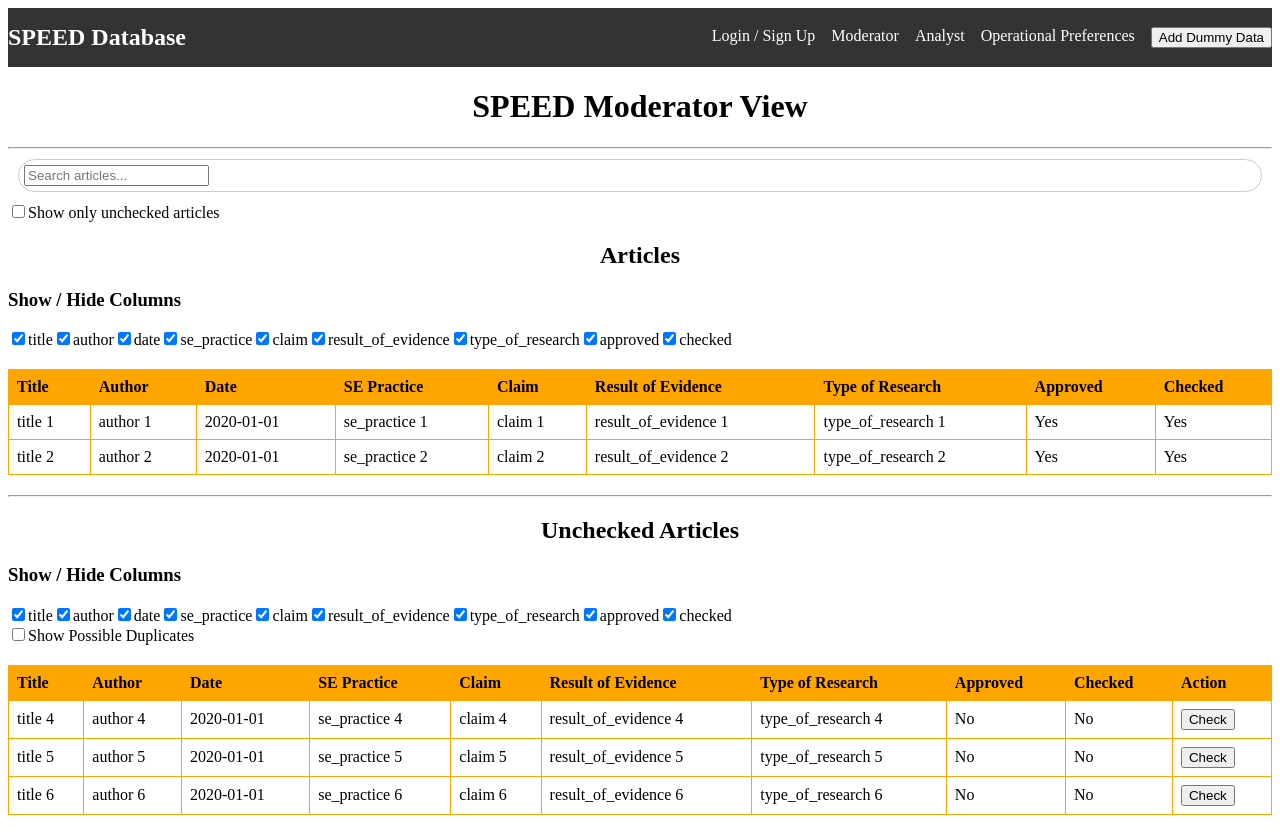
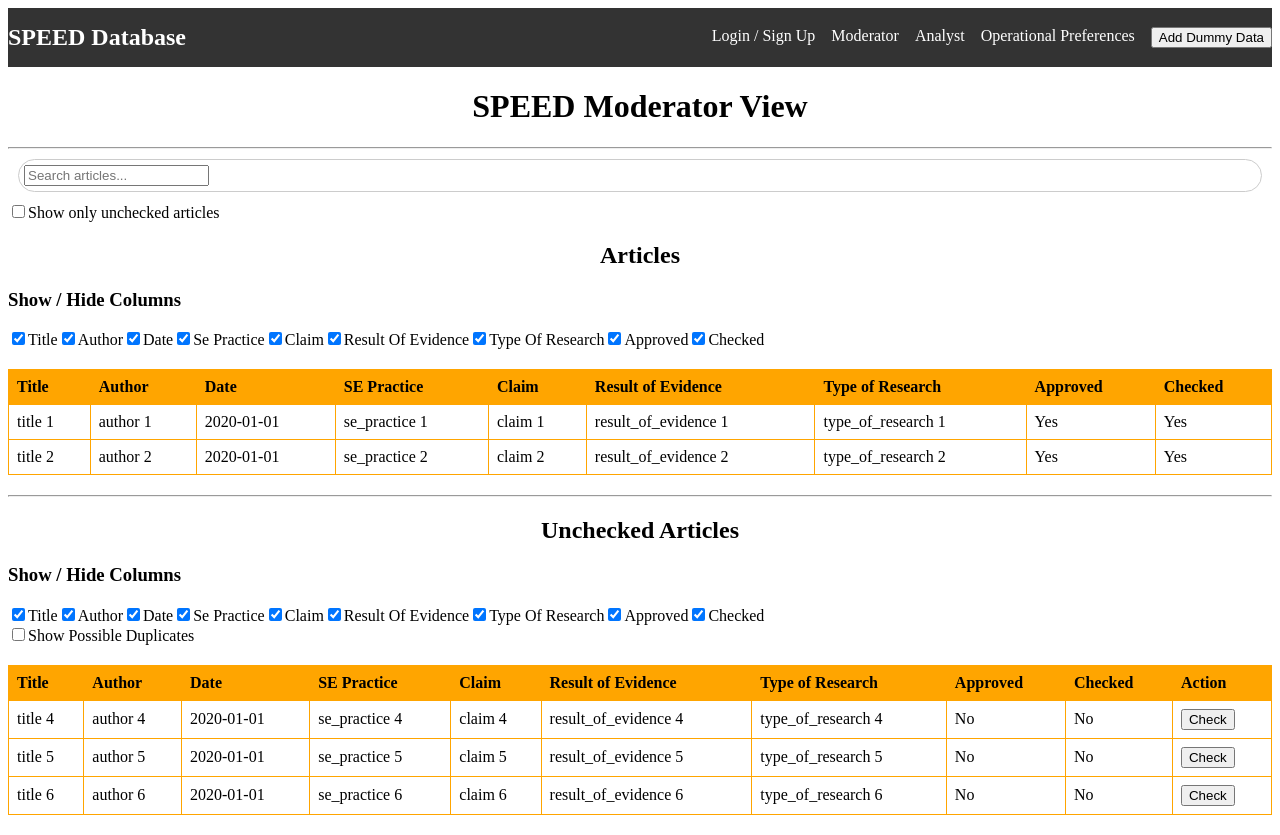
Before and after one commit to BKivell/ENSE701_G5305, a Next.js app in the folder frontend/: page /moderator in a window 1280 px wide. Built offline with nearby package versions, Linux system fonts and the light colour scheme.

Commit message:
Detailed Article Modal integration

```diff
--- a/frontend/src/components/columntoggle.tsx
+++ b/frontend/src/components/columntoggle.tsx
@@ -19,6 +19,13 @@ const ColumnVisibilityToggle: React.FC<Props> = ({
     }
   };
 
+  const formatColumnName = (name: string) => {
+    return name
+      .split("_")
+      .map((word) => word.charAt(0).toUpperCase() + word.slice(1))
+      .join(" ");
+  };
+
   return (
     <div>
       <h3>Show / Hide Columns</h3>
@@ -29,7 +36,7 @@ const ColumnVisibilityToggle: React.FC<Props> = ({
             checked={visibleColumns.includes(column)}
             onChange={() => toggleColumn(column)}
           />
-          {column}
+          {formatColumnName(column)}
         </label>
       ))}
     </div>
```
